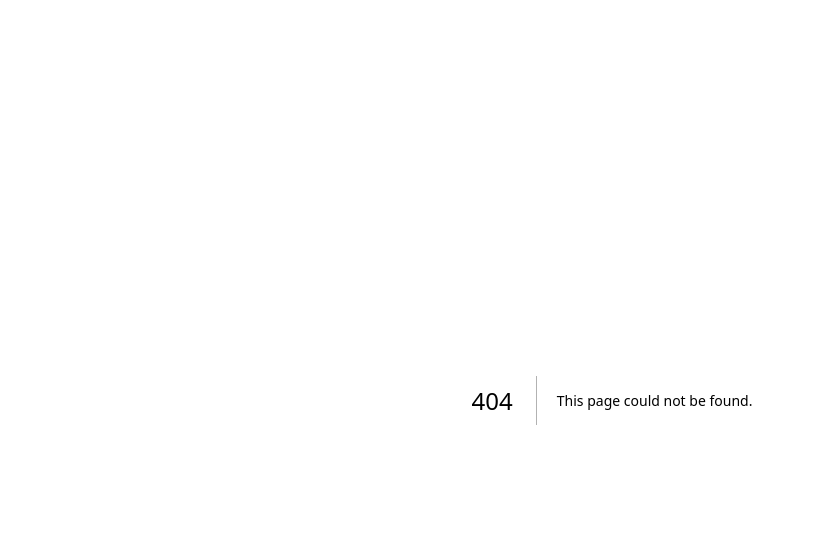
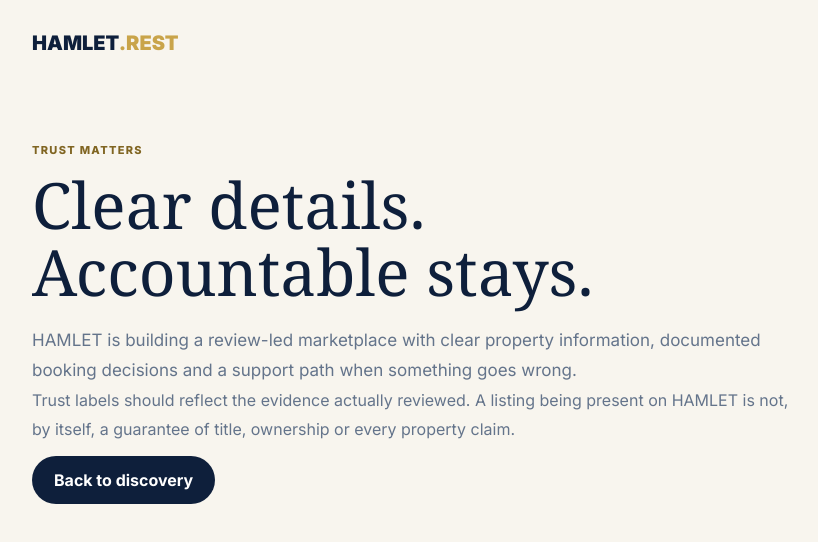
Before and after one commit to 4Buckscodes/hamletshortlets, a Next.js app: page /safety in a window 1280 px wide. Before the commit this address had no page. Shown: the top 542 px of the page, without its empty margins (28-846 px from the left). Built offline with nearby package versions, Linux system fonts and the light colour scheme; a web font is replaced by a local one.

Commit message:
feat: add trust and safety public route

```diff
--- /dev/null
+++ b/app/safety/page.tsx
@@ -0,0 +1,14 @@
+export const metadata = { title: 'Trust and safety', description: 'How HAMLET approaches property review, booking clarity and guest support.' };
+
+export default function SafetyPage() {
+  return <main className="shell" style={{ paddingBlock: 28, minHeight: '100svh' }}>
+    <a href="/" style={{ fontWeight: 850, fontSize: 20 }}>HAMLET<span style={{ color: 'var(--gold)' }}>.REST</span></a>
+    <section style={{ maxWidth: 760, paddingBlock: 'clamp(38px, 8vw, 84px)' }}>
+      <p style={{ color: '#806522', textTransform: 'uppercase', letterSpacing: '.12em', fontWeight: 800, fontSize: 11 }}>Trust matters</p>
+      <h1 className="serif" style={{ fontSize: 'clamp(38px, 7vw, 64px)', lineHeight: 1.05, fontWeight: 500, margin: '12px 0 20px' }}>Clear details. Accountable stays.</h1>
+      <p style={{ color: 'var(--muted)', fontSize: 17, lineHeight: 1.8 }}>HAMLET is building a review-led marketplace with clear property information, documented booking decisions and a support path when something goes wrong.</p>
+      <p style={{ color: 'var(--muted)', lineHeight: 1.8 }}>Trust labels should reflect the evidence actually reviewed. A listing being present on HAMLET is not, by itself, a guarantee of title, ownership or every property claim.</p>
+      <a href="/" className="primary-button" style={{ marginTop: 12 }}>Back to discovery</a>
+    </section>
+  </main>;
+}
```
